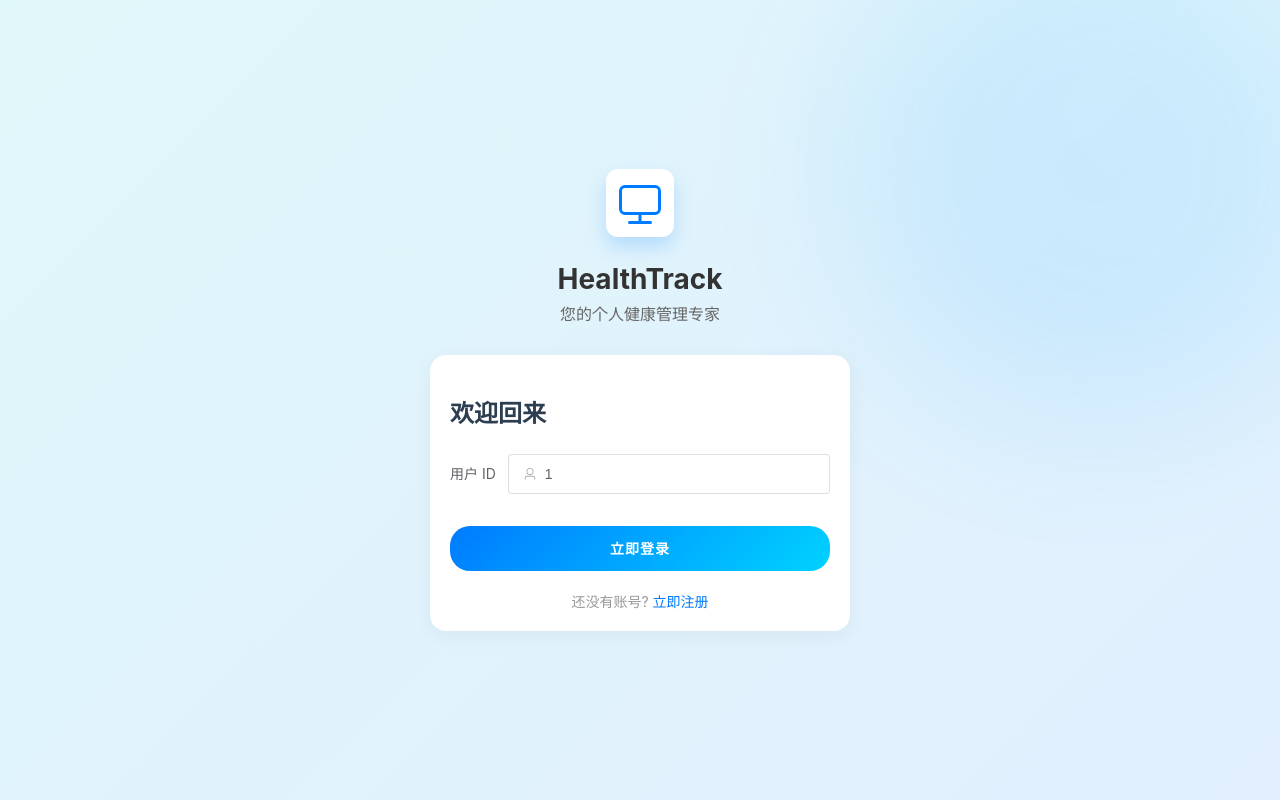
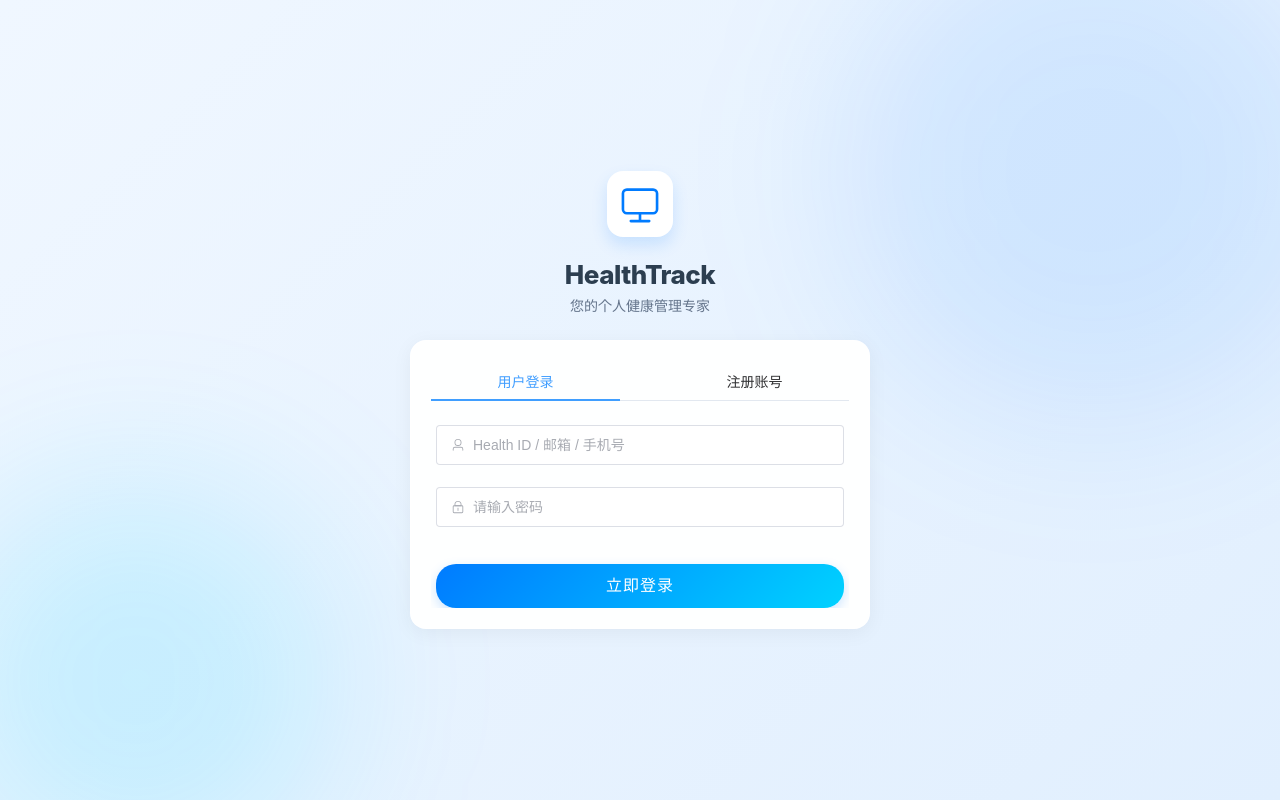
Before and after one commit to yaoyaoshe/database-homework, a Vue app in the folder front/: page /login in a window 1280 px wide. Built offline with nearby package versions, Linux system fonts and the light colour scheme.

Commit message:
注册与登录功能补全

```diff
--- a/front/src/stores/user.js
+++ b/front/src/stores/user.js
@@ -1,29 +1,64 @@
 import { defineStore } from 'pinia'
 import request from '@/utils/request'
+import { ElMessage } from 'element-plus'
 
 export const useUserStore = defineStore('user', {
   state: () => ({
-    userId: localStorage.getItem('userId') || null, // 模拟登录状态
-    userInfo: null
+    userId: localStorage.getItem('userId') || null,
+    token: localStorage.getItem('token') || null,
+    userInfo: JSON.parse(localStorage.getItem('userInfo') || 'null')
   }),
+
   actions: {
-    setUserId(id) {
-      this.userId = id
-      localStorage.setItem('userId', id)
-    },
-    async fetchUserInfo() {
-      if (!this.userId) return
+    // 登录动作
+    async login(loginForm) {
       try {
-        const data = await request.get(`/users/${this.userId}`)
-        this.userInfo = data
+        // 根据《接口文档补充》POST /api/auth/login
+        // 入参: identity, password
+        const data = await request.post('/auth/login', loginForm)
+
+        // 保存状态
+        this.token = data.token
+        this.userId = data.user_id
+        this.userInfo = {
+          name: data.name,
+          health_id: data.health_id
+        }
+
+        // 持久化存储
+        localStorage.setItem('token', data.token)
+        localStorage.setItem('userId', data.user_id)
+        localStorage.setItem('userInfo', JSON.stringify(this.userInfo))
+
+        return true
       } catch (error) {
-        console.error(error)
+        console.error('登录失败:', error)
+        throw error
       }
     },
+
+    // 注册动作
+    async register(registerForm) {
+      try {
+        // 根据《接口文档》POST /users
+        // 入参: health_id, name, password, gender, date_of_birth
+        await request.post('/users', registerForm)
+        ElMessage.success('注册成功，请登录')
+        return true
+      } catch (error) {
+        console.error('注册失败:', error)
+        throw error
+      }
+    },
+
+    // 登出
     logout() {
       this.userId = null
+      this.token = null
       this.userInfo = null
       localStorage.removeItem('userId')
+      localStorage.removeItem('token')
+      localStorage.removeItem('userInfo')
     }
   }
 })
--- a/front/src/utils/request.js
+++ b/front/src/utils/request.js
@@ -14,4 +14,20 @@ service.interceptors.response.use(
   }
 )
 
+// 在 request.js 的 service.interceptors.request.use 中
+service.interceptors.request.use(
+  config => {
+    const token = localStorage.getItem('token')
+    if (token) {
+      // 这里的 Header Key 需与后端中间件验证的 Key 一致，通常是 Authorization
+      // 假设后端格式为 "Bearer <token>" 或直接 "<token>"
+      // 根据提供的Go后端，并没有明显的中间件代码展示，但通常JWT放在Authorization
+      // 补充文档 Source 297 显示返回了 JWT
+      config.headers['Authorization'] = `Bearer ${token}`
+    }
+    return config
+  },
+  error => Promise.reject(error)
+)
+
 export default service
--- a/front/src/views/LoginView.vue
+++ b/front/src/views/LoginView.vue
@@ -8,41 +8,182 @@
       </div>
 
       <el-card class="login-card">
-        <h2 class="form-title">欢迎回来</h2>
-        <el-form @submit.prevent="handleLogin" size="large">
-          <el-form-item label="用户 ID">
+        <el-tabs v-model="activeTab" stretch class="custom-tabs">
+          <el-tab-pane label="用户登录" name="login">
+            <el-form
+              ref="loginFormRef"
+              :model="loginForm"
+              :rules="loginRules"
+              size="large"
+              class="auth-form"
+            >
+              <el-form-item prop="identifier">
                 <el-input
-              v-model="userIdInput"
-              placeholder="请输入您的 User ID (例如: 1)"
+                  v-model="loginForm.identifier"
+                  placeholder="Health ID / 邮箱 / 手机号"
                   prefix-icon="User"
                 />
               </el-form-item>
-          <el-button type="primary" class="login-btn" @click="handleLogin" round>
+              <el-form-item prop="password">
+                <el-input
+                  v-model="loginForm.password"
+                  type="password"
+                  placeholder="请输入密码"
+                  prefix-icon="Lock"
+                  show-password
+                  @keyup.enter="handleLogin"
+                />
+              </el-form-item>
+              <el-button type="primary" class="submit-btn" :loading="loading" @click="handleLogin" round>
                 立即登录
               </el-button>
             </el-form>
-        <div class="login-footer">
-          <span>还没有账号? <a href="#">立即注册</a></span>
+          </el-tab-pane>
+
+          <el-tab-pane label="注册账号" name="register">
+            <el-form
+              ref="registerFormRef"
+              :model="registerForm"
+              :rules="registerRules"
+              size="large"
+              class="auth-form"
+            >
+              <el-form-item prop="health_id">
+                <el-input
+                  v-model="registerForm.health_id"
+                  placeholder="设置 Health ID (唯一标识)"
+                  prefix-icon="IdCard"
+                />
+              </el-form-item>
+              <el-form-item prop="name">
+                <el-input
+                  v-model="registerForm.name"
+                  placeholder="您的真实姓名"
+                  prefix-icon="User"
+                />
+              </el-form-item>
+              <el-form-item prop="password">
+                <el-input
+                  v-model="registerForm.password"
+                  type="password"
+                  placeholder="设置登录密码"
+                  prefix-icon="Lock"
+                  show-password
+                />
+              </el-form-item>
+
+              <div class="form-row">
+                <el-form-item prop="gender" class="half-width">
+                  <el-select v-model="registerForm.gender" placeholder="性别">
+                    <el-option label="男" value="男" />
+                    <el-option label="女" value="女" />
+                  </el-select>
+                </el-form-item>
+                <el-form-item prop="date_of_birth" class="half-width">
+                   <el-date-picker
+                    v-model="registerForm.date_of_birth"
+                    type="date"
+                    placeholder="出生日期"
+                    format="YYYY-MM-DD"
+                    value-format="YYYY-MM-DD"
+                    style="width: 100%"
+                  />
+                </el-form-item>
               </div>
+
+              <el-button type="success" class="submit-btn" :loading="loading" @click="handleRegister" round>
+                注册并加入
+              </el-button>
+            </el-form>
+          </el-tab-pane>
+        </el-tabs>
       </el-card>
     </div>
   </div>
 </template>
 
 <script setup>
-import { ref } from 'vue'
+import { ref, reactive } from 'vue'
 import { useRouter } from 'vue-router'
 import { useUserStore } from '@/stores/user'
+import { ElMessage } from 'element-plus'
 
-const userIdInput = ref('1')
 const router = useRouter()
 const userStore = useUserStore()
 
-const handleLogin = () => {
-  if (userIdInput.value) {
-    userStore.setUserId(userIdInput.value)
+const activeTab = ref('login')
+const loading = ref(false)
+const loginFormRef = ref(null)
+const registerFormRef = ref(null)
+
+// 登录数据
+// 修改点 3: 键名改为 identifier，与后端 struct 定义一致
+const loginForm = reactive({
+  identifier: '',
+  password: ''
+})
+
+// 注册数据
+const registerForm = reactive({
+  health_id: '',
+  name: '',
+  password: '',
+  gender: '',
+  date_of_birth: ''
+})
+
+// 验证规则
+// 修改点 4: 规则键名改为 identifier
+const loginRules = {
+  identifier: [{ required: true, message: '请输入账号标识', trigger: 'blur' }],
+  password: [{ required: true, message: '请输入密码', trigger: 'blur' }]
+}
+
+const registerRules = {
+  health_id: [{ required: true, message: '请设置Health ID', trigger: 'blur' }],
+  name: [{ required: true, message: '请输入姓名', trigger: 'blur' }],
+  password: [{ required: true, message: '请设置密码', trigger: 'blur' }, { min: 6, message: '密码至少6位', trigger: 'blur' }]
+}
+
+// 处理登录
+const handleLogin = async () => {
+  if (!loginFormRef.value) return
+  await loginFormRef.value.validate(async (valid) => {
+    if (valid) {
+      loading.value = true
+      try {
+        await userStore.login(loginForm)
+        ElMessage.success('欢迎回来 ' + userStore.userInfo.name)
         router.push('/')
+      } catch (e) {
+        // 错误已在 request.js 拦截器或 store 中处理
+      } finally {
+        loading.value = false
       }
+    }
+  })
+}
+
+// 处理注册
+const handleRegister = async () => {
+  if (!registerFormRef.value) return
+  await registerFormRef.value.validate(async (valid) => {
+    if (valid) {
+      loading.value = true
+      try {
+        await userStore.register(registerForm)
+        // 注册成功后切换到登录 Tab
+        activeTab.value = 'login'
+        // 修改点 5: 自动填入账号时使用 identifier
+        loginForm.identifier = registerForm.health_id
+        registerFormRef.value.resetFields()
+      } catch (e) {
+        // 错误处理
+      } finally {
+        loading.value = false
+      }
+    }
+  })
 }
 </script>
 
@@ -52,83 +193,118 @@ const handleLogin = () => {
   justify-content: center;
   align-items: center;
   height: 100vh;
-  background: linear-gradient(135deg, #e0f7fa 0%, #e1effe 100%);
+  background: linear-gradient(135deg, #f0f7ff 0%, #e1effe 100%);
   position: relative;
   overflow: hidden;
 }
 
-/* 装饰背景圆 */
-.login-wrapper::before {
+/* 装饰背景 */
+.login-wrapper::before, .login-wrapper::after {
   content: '';
   position: absolute;
+  border-radius: 50%;
+  filter: blur(80px);
+  z-index: 0;
+}
+.login-wrapper::before {
   top: -10%;
   right: -5%;
   width: 500px;
   height: 500px;
-  background: linear-gradient(45deg, #007bff, #00d2ff);
-  border-radius: 50%;
-  opacity: 0.1;
-  filter: blur(80px);
+  background: rgba(0, 123, 255, 0.1);
+}
+.login-wrapper::after {
+  bottom: -10%;
+  left: -5%;
+  width: 400px;
+  height: 400px;
+  background: rgba(0, 210, 255, 0.15);
 }
 
 .login-box {
   text-align: center;
   z-index: 1;
   width: 100%;
-  max-width: 420px;
+  max-width: 460px;
   padding: 20px;
 }
 
 .login-header {
-  margin-bottom: 30px;
+  margin-bottom: 25px;
+  animation: slideDown 0.6s ease-out;
 }
 
 .logo-icon {
-  font-size: 48px;
-  color: #007bff;
+  font-size: 42px;
+  color: var(--primary-color);
   background: white;
-  padding: 10px;
-  border-radius: 12px;
-  box-shadow: 0 10px 20px rgba(0,123,255,0.2);
-  margin-bottom: 15px;
+  padding: 12px;
+  border-radius: 16px;
+  box-shadow: 0 8px 16px rgba(0, 123, 255, 0.15);
+  margin-bottom: 12px;
 }
 
 .login-header h1 {
   margin: 10px 0 5px;
-  font-size: 28px;
-  color: #333;
-  font-weight: 700;
+  font-size: 26px;
+  color: #2c3e50;
+  font-weight: 800;
+  letter-spacing: -0.5px;
 }
 
 .login-header p {
-  color: #666;
+  color: #64748b;
   margin: 0;
+  font-size: 14px;
 }
 
-.form-title {
-  text-align: left;
-  margin-bottom: 25px;
-  font-weight: 600;
-  color: #2c3e50;
+.login-card {
+  backdrop-filter: blur(10px);
+  background: rgba(255, 255, 255, 0.95) !important;
+  border: 1px solid rgba(255, 255, 255, 0.5) !important;
 }
 
-.login-btn {
-  width: 100%;
-  font-weight: bold;
-  letter-spacing: 1px;
-  margin-top: 10px;
-  height: 45px;
+.custom-tabs :deep(.el-tabs__nav-wrap::after) {
+  height: 1px;
+  background-color: #e2e8f0;
 }
 
-.login-footer {
-  margin-top: 20px;
-  font-size: 14px;
-  color: #999;
+.auth-form {
+  padding: 10px 5px 0;
+  text-align: left;
 }
 
-.login-footer a {
-  color: #007bff;
-  text-decoration: none;
-  font-weight: 500;
+.submit-btn {
+  width: 100%;
+  height: 44px;
+  font-size: 16px;
+  letter-spacing: 1px;
+  margin-top: 15px;
+  box-shadow: 0 4px 12px rgba(0, 123, 255, 0.2);
+}
+
+.form-row {
+  display: flex;
+  gap: 15px;
+}
+
+.half-width {
+  flex: 1;
+}
+
+@keyframes slideDown {
+  from { opacity: 0; transform: translateY(-20px); }
+  to { opacity: 1; transform: translateY(0); }
+}
+
+/* 移动端适配 */
+@media (max-width: 480px) {
+  .login-box {
+    padding: 15px;
+  }
+  .form-row {
+    flex-direction: column;
+    gap: 0;
+  }
 }
 </style>
```
Lines whose indentation alone changed are shown as unchanged.
